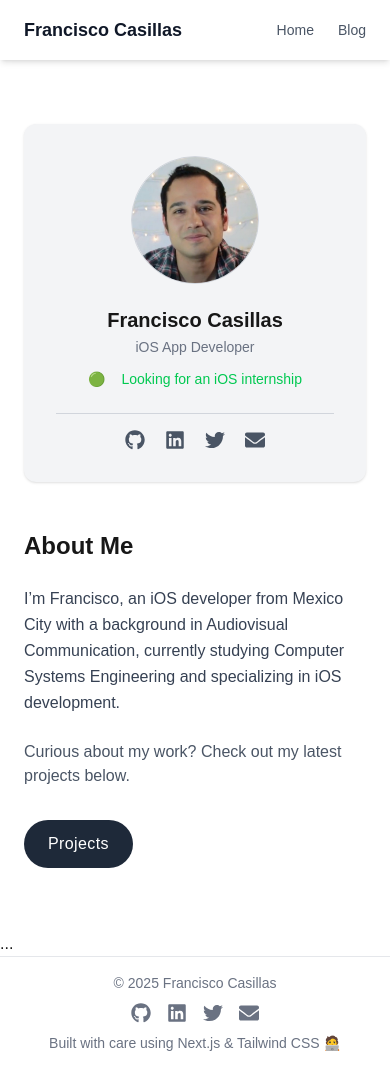
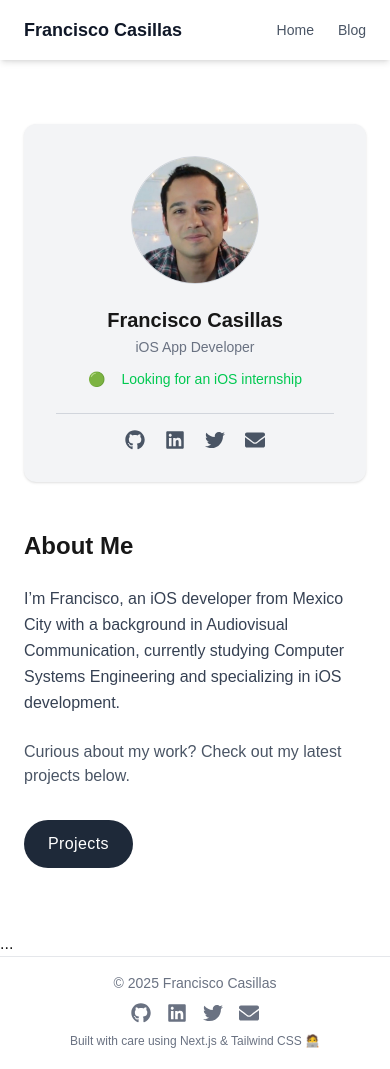
Before and after one commit to franciscoxcode/portfolio, a Next.js app: page / in a window 390 px wide. Built offline with nearby package versions, Linux system fonts and the light colour scheme.

Commit message:
docs: update README with responsive footer feature and roadmap ✔️ | style: adjust footer text size

```diff
--- a/components/Footer.js
+++ b/components/Footer.js
@@ -42,7 +42,7 @@ export default function Footer() {
 				</div>
 
 				{/* Right: Built with */}
-				<div className="text-gray-500 w-full md:w-auto text-center md:text-right text-md">
+				<div className="text-gray-500 w-full md:w-auto text-center md:text-right text-xs">
 					Built with care using Next.js & Tailwind CSS 🧑‍💻
 				</div>
 			</div>
```
Also changed, not shown: 1 other file (tests, documents, lock files or other folders).
